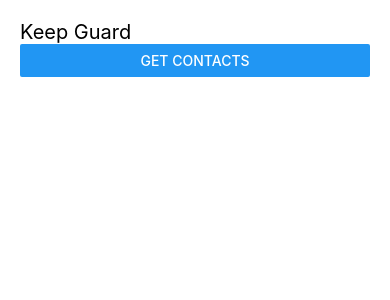
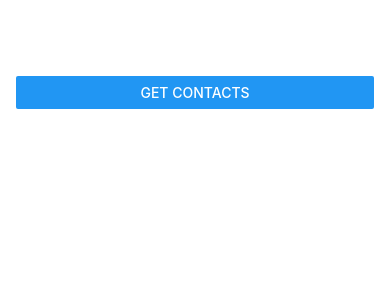
Before and after one commit to gmkhussain/keep-guard, a React Native app: screen / in a window 390 px wide. Shown: the top 300 px of the page. Built offline with nearby package versions, Linux system fonts and the light colour scheme.

Commit message:
feat - get contacts

```diff
--- a/App.js
+++ b/App.js
@@ -1,66 +1,87 @@
 import React, { useState } from 'react';
-import { SafeAreaView, View, Button, Text, FlatList, StyleSheet, Alert } from 'react-native';
-import * as Contacts from 'react-native-contacts';
+import {
+  View,
+  Button,
+  Alert,
+  PermissionsAndroid,
+  Platform,
+  Text,
+  FlatList,
+  StyleSheet,
+} from 'react-native';
+import Contacts from 'react-native-contacts';
 
-const App = () => {
+export default function App() {
   const [contacts, setContacts] = useState([]);
 
-  const getContacts = async () => {
-    if (!Contacts || !Contacts.checkPermission) {
-      Alert.alert('Error', 'Contacts module not available.');
-      return;
+  const testContacts = async () => {
+    if (Platform.OS === 'android') {
+      const granted = await PermissionsAndroid.request(
+        PermissionsAndroid.PERMISSIONS.READ_CONTACTS
+      );
+
+      if (granted !== PermissionsAndroid.RESULTS.GRANTED) {
+        Alert.alert('Permission denied');
+        return;
+      }
     }
 
     try {
-      const permission = await Contacts.checkPermission();
-      if (permission === 'undefined') {
-        const p = await Contacts.requestPermission();
-        if (p !== 'authorized') return;
-      } else if (permission !== 'authorized') {
-        Alert.alert('Permission denied', 'Cannot access contacts.');
-        return;
-      }
-
-      const contactsList = await Contacts.getAll();
-      setContacts(contactsList);
-    } catch (err) {
-      console.log(err);
-      Alert.alert('Error', 'Failed to fetch contacts.');
+      const allContacts = await Contacts.getAll();
+      setContacts(allContacts.slice(0, 10)); // first 10 contacts
+    } catch (e) {
+      Alert.alert('Error', e.message);
     }
   };
 
-  const renderContact = ({ item }) => (
-    <View style={styles.contactCard}>
-      <Text style={{ fontWeight: 'bold' }}>{item.givenName} {item.familyName}</Text>
-      {item.phoneNumbers.map((p, i) => (
-        <Text key={i}>{p.label}: {p.number}</Text>
-      ))}
+  const renderItem = ({ item }) => (
+    <View style={styles.contactItem}>
+      <Text style={styles.name}>
+        {item.givenName} {item.familyName}
+      </Text>
+      {item.phoneNumbers?.[0] && (
+        <Text style={styles.phone}>
+          {item.phoneNumbers[0].number}
+        </Text>
+      )}
     </View>
   );
 
   return (
-    <SafeAreaView style={{ flex: 1, padding: 20 }}>
-      <Text style={styles.title}>Keep Guard</Text>
-      <Button title="Get Contacts" onPress={getContacts} />
+    <View style={styles.container}>
+      <Button title="Get Contacts" onPress={testContacts} />
+
       <FlatList
         data={contacts}
-        keyExtractor={(item, index) => item.recordID ?? index.toString()}
-        renderItem={renderContact}
-        style={{ marginTop: 20 }}
+        keyExtractor={(item) => item.recordID}
+        renderItem={renderItem}
+        style={styles.list}
+        showsVerticalScrollIndicator={true}
       />
-    </SafeAreaView>
+    </View>
   );
-};
+}
 
 const styles = StyleSheet.create({
-  title: {
-    fontSize: 20
+  container: {
+    flex: 1,              // 🔑 required for scrolling
+    marginTop: 60,
+    padding: 16,
   },
-  contactCard: {
-    padding: 10,
+  list: {
+    marginTop: 16,
+  },
+  contactItem: {
+    paddingVertical: 10,
     borderBottomWidth: 1,
-    borderColor: '#ccc',
+    borderColor: '#ddd',
+  },
+  name: {
+    fontSize: 16,
+    fontWeight: '600',
+  },
+  phone: {
+    fontSize: 14,
+    color: '#555',
   },
 });
-
-export default App;
```
Also changed, not shown: 2 other files (tests, documents, lock files or other folders).
